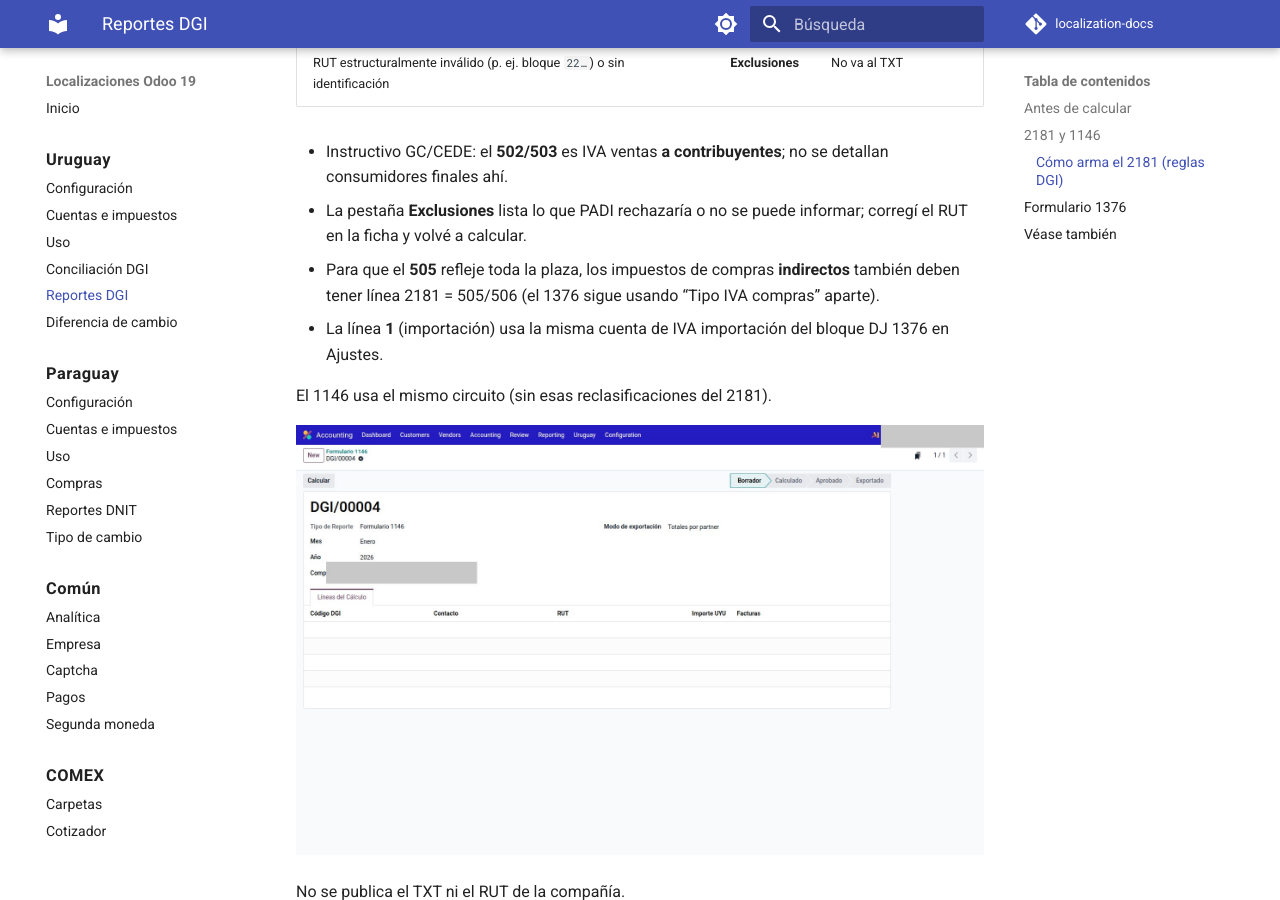
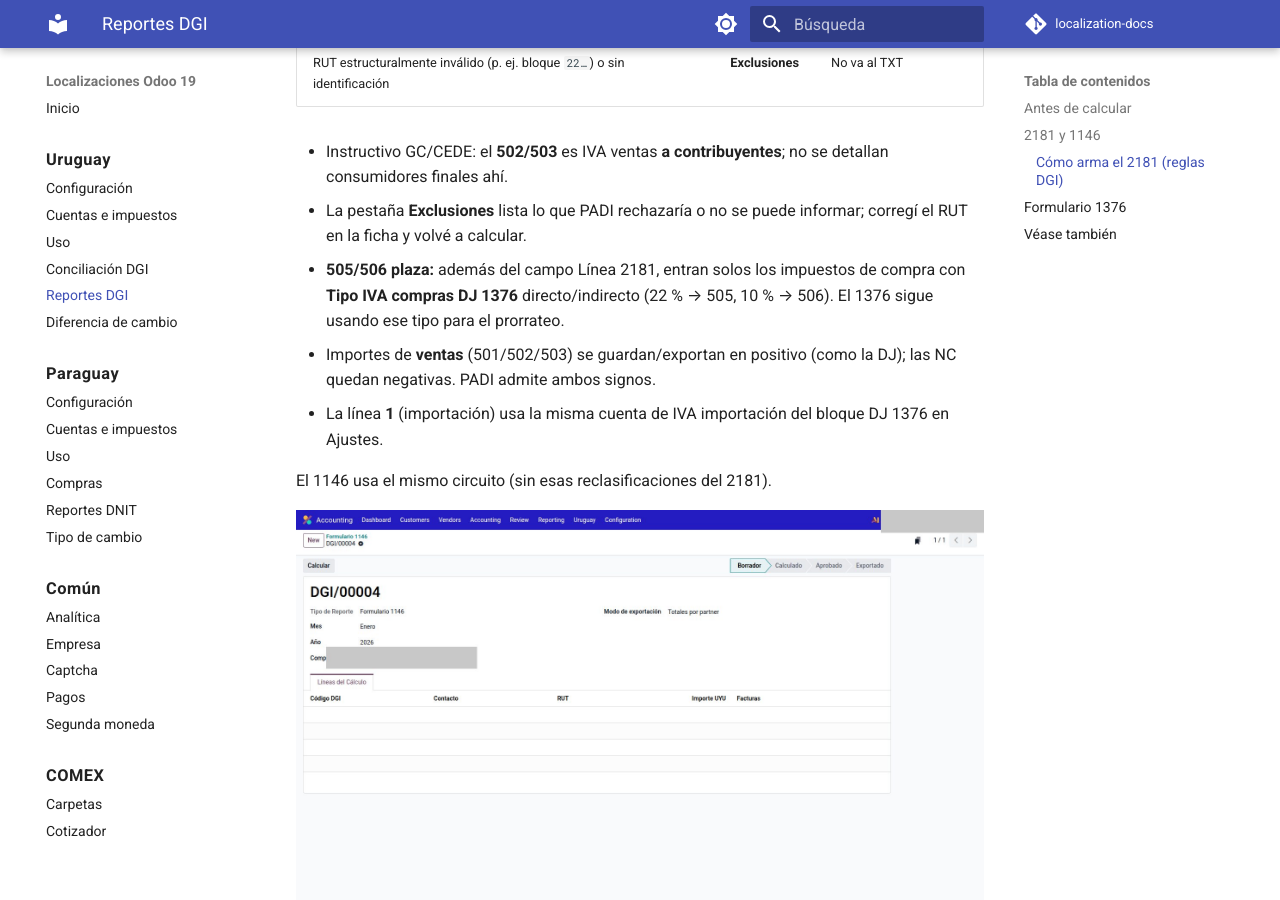
Before and after one commit to Pabloolano/localization-docs, an MkDocs documentation site: the page built from docs/uruguay/reportes.md, in a window 1280 px wide and 900 px high, scrolled down 2536 px. Built offline with MkDocs 1.6.1 and Material for MkDocs 9.7.7, drawn with Linux system fonts in a browser that asks for light colours; comment, search, counter and statistics services are not loaded.

Commit message:
docs(uy): 2181 — signo ventas y 505 desde tipo IVA compras
Co-authored-by: Cursor <cursoragent@cursor.com>

```diff
--- a/docs/uruguay/reportes.md
+++ b/docs/uruguay/reportes.md
@@ -64,7 +64,8 @@ El código de línea del impuesto (`Línea 2181`) es el punto de partida; el rep
 
 - Instructivo GC/CEDE: el **502/503** es IVA ventas **a contribuyentes**; no se detallan consumidores finales ahí.
 - La pestaña **Exclusiones** lista lo que PADI rechazaría o no se puede informar; corregí el RUT en la ficha y volvé a calcular.
-- Para que el **505** refleje toda la plaza, los impuestos de compras **indirectos** también deben tener línea 2181 = 505/506 (el 1376 sigue usando “Tipo IVA compras” aparte).
+- **505/506 plaza:** además del campo Línea 2181, entran solos los impuestos de compra con **Tipo IVA compras DJ 1376** directo/indirecto (22 % → 505, 10 % → 506). El 1376 sigue usando ese tipo para el prorrateo.
+- Importes de **ventas** (501/502/503) se guardan/exportan en positivo (como la DJ); las NC quedan negativas. PADI admite ambos signos.
 - La línea **1** (importación) usa la misma cuenta de IVA importación del bloque DJ 1376 en Ajustes.
 
 El 1146 usa el mismo circuito (sin esas reclasificaciones del 2181).
```
